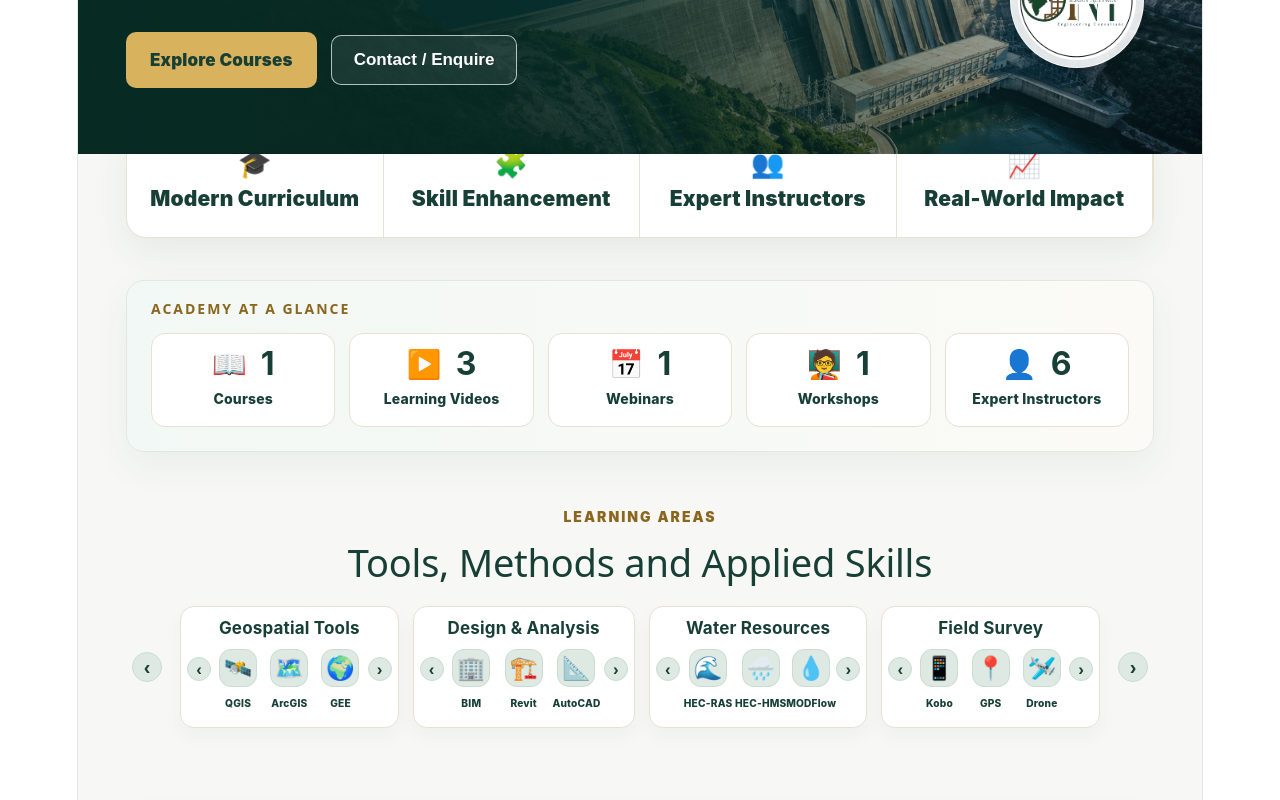
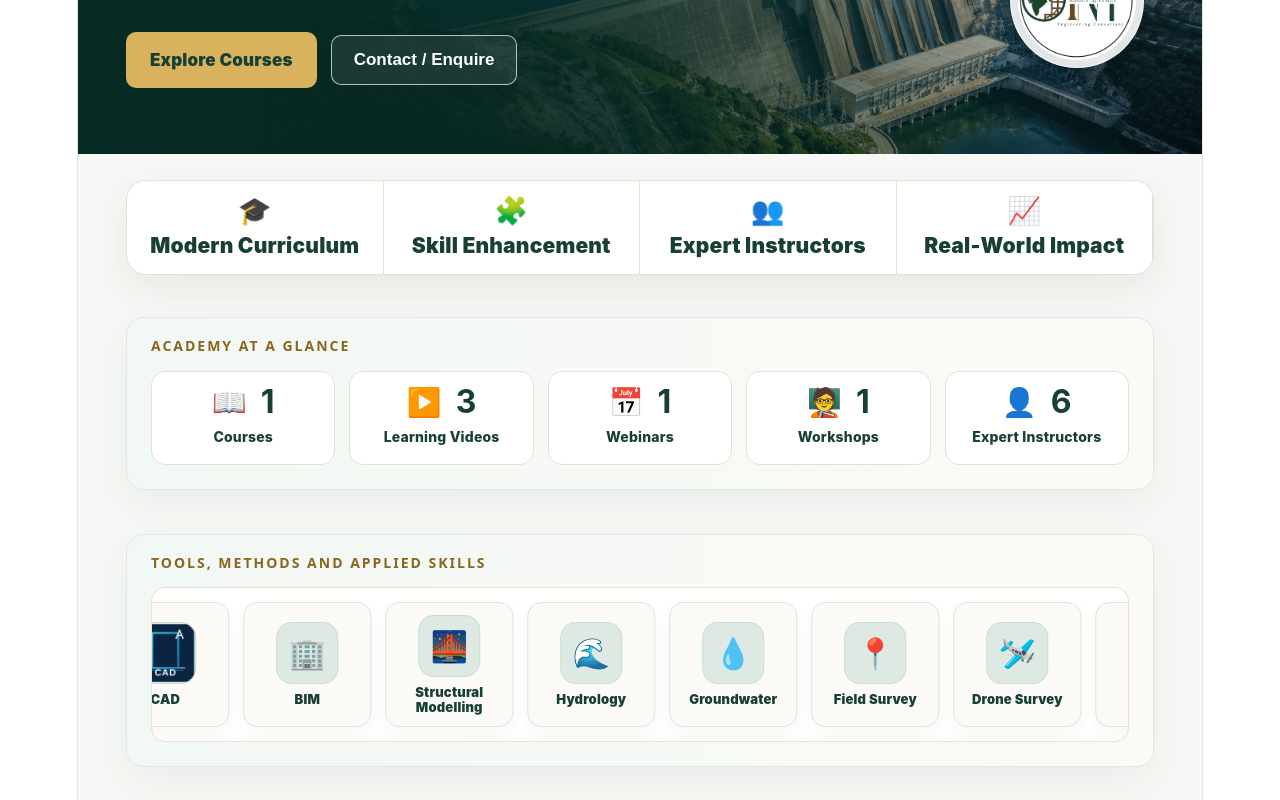
Before and after one commit to PradhanArpan/TerraMatrix-Academy, a React (Vite) app: page / in a window 1280 px wide. Shown: the part 380-1180 px from the top of the page. Built offline with nearby package versions, Linux system fonts and the light colour scheme.

Commit message:
Add files via upload

```diff
--- a/src/pages/Home.tsx
+++ b/src/pages/Home.tsx
@@ -76,6 +76,30 @@ const highlights = [
   { icon: "🧩", title: "Skill Enhancement" },
   { icon: "👥", title: "Expert Instructors" },
   { icon: "📈", title: "Real-World Impact" },
+];
+
+const genericSkillItems = [
+  { name: "GIS", icon: "🗺️", logoUrl: "/logos/gis.png" },
+  { name: "Remote Sensing", icon: "🛰️" },
+  { name: "CAD", icon: "📐", logoUrl: "/logos/cad.png" },
+  { name: "BIM", icon: "🏢" },
+  { name: "Structural Modelling", icon: "🌉" },
+  { name: "Hydrology", icon: "🌊" },
+  { name: "Groundwater", icon: "💧" },
+  { name: "Field Survey", icon: "📍" },
+  { name: "Drone Survey", icon: "🛩️" },
+  { name: "Mobile Mapping", icon: "🧭" },
+  { name: "Data Collection", icon: "📱" },
+  { name: "Statistics", icon: "📊" },
+  { name: "Spreadsheet Skills", icon: "📗" },
+  { name: "Data Analysis", icon: "📈" },
+  { name: "Programming", icon: "🐍" },
+  { name: "Research Methods", icon: "📝" },
+  { name: "Impact Assessment", icon: "📋" },
+  { name: "Documentation", icon: "📑" },
+  { name: "Teaching & Assessment", icon: "🎓" },
+  { name: "Sustainability", icon: "🌱" },
+  { name: "Risk & Resilience", icon: "🛡️" },
 ];
 
 function normalizeToolName(name: string) {
@@ -333,6 +357,12 @@ export default function Home() {
 
   return (
     <main>
+      <style>{`
+        @keyframes tmToolsAutoScroll {
+          0% { transform: translateX(0); }
+          100% { transform: translateX(-50%); }
+        }
+      `}</style>
       <section style={heroSection}>
         <div style={heroOverlay}>
           <div style={heroContent}>
@@ -398,83 +428,25 @@ export default function Home() {
       </section>
 
       <section style={learningSection}>
-        <div style={sectionHeader}>
-          <div style={sectionEyebrow}>LEARNING AREAS</div>
-          <h2 style={sectionTitle}>Tools, Methods and Applied Skills</h2>
-        </div>
+        <div style={learningPanel}>
+          <h2 style={toolsPanelTitle}>Tools, Methods and Applied Skills</h2>
 
-        <div style={areaCarouselFrame}>
-          {groupedTools.length > 4 && (
-            <button
-              type="button"
-              onClick={() => moveAreaCarousel(-1)}
-              style={{ ...areaCarouselButton, ...areaCarouselButtonLeft }}
-              aria-label="Previous learning area"
-            >
-              ‹
-            </button>
-          )}
-
-          <div style={toolGrid}>
-          {visibleAreaGroups.map((group) => {
-            const visibleTools = getVisibleTools(group.area, group.tools);
-            const pageCount = Math.max(1, Math.ceil(group.tools.length / 3));
-
-            return (
-              <article key={group.area} style={toolCard}>
-                <h3 style={toolTitle}>{group.area}</h3>
-
-                <div style={toolLogoGrid}>
-                  {visibleTools.map((tool) => (
-                    <div key={tool.id} style={toolLogoItem} title={tool.name}>
-                      <div style={toolLogoBox}>
-                        {tool.logoData ? (
-                          <img src={tool.logoData} alt={tool.name} style={toolLogoImage} />
-                        ) : (
-                          <span style={toolIconText}>{tool.icon || "🧩"}</span>
-                        )}
-                      </div>
-                      <span style={toolName}>{tool.name}</span>
-                    </div>
-                  ))}
-                </div>
-
-                {pageCount > 1 && (
-                  <>
-                    <button
-                      type="button"
-                      onClick={() => moveToolCarousel(group.area, group.tools, -1)}
-                      style={{ ...carouselButton, ...carouselButtonLeft }}
-                      aria-label={`Previous ${group.area} tools`}
-                    >
-                      ‹
-                    </button>
-
-                    <button
-                      type="button"
-                      onClick={() => moveToolCarousel(group.area, group.tools, 1)}
-                      style={{ ...carouselButton, ...carouselButtonRight }}
-                      aria-label={`Next ${group.area} tools`}
-                    >
-                      ›
-                    </button>
-                  </>
-                )}
-              </article>
-            );
-          })}
+          <div style={toolsCarouselFrame}>
+            <div style={toolsCarouselTrack}>
+              {[...genericSkillItems, ...genericSkillItems].map((tool, index) => (
+                <article key={`${tool.name}-${index}`} style={genericToolCard}>
+                  <div style={genericToolLogo}>
+                    {"logoUrl" in tool && tool.logoUrl ? (
+                      <img src={tool.logoUrl} alt={tool.name} style={genericToolLogoImage} />
+                    ) : (
+                      tool.icon
+                    )}
+                  </div>
+                  <span style={genericToolName}>{tool.name}</span>
+                </article>
+              ))}
+            </div>
           </div>
-
-          {groupedTools.length > 4 && (
-            <button
-              type="button"
-              onClick={() => moveAreaCarousel(1)}
-              style={{ ...areaCarouselButton, ...areaCarouselButtonRight }}
-              aria-label="Next learning area"
-            >
-              ›
-            </button>
-          )}
         </div>
       </section>
       <section style={enquirySection}>
@@ -701,8 +673,8 @@ const heroSecondaryButton: CSSProperties = {
 
 const highlightWrap: CSSProperties = {
   maxWidth: "1220px",
-  margin: "-30px auto 0",
-  padding: "0 48px 42px",
+  margin: "0 auto",
+  padding: "26px 48px 42px",
 };
 
 const highlightGrid: CSSProperties = {
@@ -716,8 +688,8 @@ const highlightGrid: CSSProperties = {
 };
 
 const highlightCard: CSSProperties = {
-  minHeight: "112px",
-  padding: "22px 18px",
+  minHeight: "92px",
+  padding: "16px 18px",
   display: "grid",
   alignContent: "center",
   justifyItems: "center",
@@ -810,13 +782,86 @@ const statLabel: CSSProperties = {
 const learningSection: CSSProperties = {
   maxWidth: "1220px",
   margin: "0 auto",
-  padding: "8px 48px 78px",
+  padding: "0 48px 56px",
 };
 
-const sectionHeader: CSSProperties = {
+const learningPanel: CSSProperties = {
+  background: "linear-gradient(90deg, #F2F8F5, #FBFAF6)",
+  border: "1px solid #DDE9E2",
+  borderRadius: "18px",
+  padding: "20px 24px 24px",
+  boxShadow: "0 14px 36px rgba(23,63,53,0.06)",
+  overflow: "hidden",
+};
+
+const toolsPanelTitle: CSSProperties = {
+  color: "#8A661E",
+  fontSize: "14px",
+  fontWeight: 900,
+  letterSpacing: "2px",
+  textTransform: "uppercase",
+  margin: "0 0 16px",
+  textAlign: "left",
+};
+
+const toolsCarouselFrame: CSSProperties = {
+  width: "100%",
+  overflow: "hidden",
+  background: "#FFFFFF",
+  border: "1px solid #E8E1D2",
+  borderRadius: "14px",
+  padding: "14px 0",
+};
+
+const toolsCarouselTrack: CSSProperties = {
+  display: "flex",
+  width: "max-content",
+  gap: "14px",
+  padding: "0 14px",
+  animation: "tmToolsAutoScroll 48s linear infinite",
+};
+
+const genericToolCard: CSSProperties = {
+  width: "128px",
+  minHeight: "108px",
+  background: "#FBFAF6",
+  border: "1px solid #E8E1D2",
+  borderRadius: "14px",
+  display: "grid",
+  justifyItems: "center",
+  alignContent: "center",
+  gap: "8px",
+  padding: "12px 10px",
+  boxShadow: "0 8px 18px rgba(23,63,53,0.04)",
+};
+
+const genericToolLogo: CSSProperties = {
+  width: "62px",
+  height: "62px",
+  borderRadius: "15px",
+  background: "#DDE9E2",
+  border: "1px solid #C9DDD3",
+  display: "flex",
+  alignItems: "center",
+  justifyContent: "center",
+  fontSize: "30px",
+  lineHeight: 1,
+  overflow: "hidden",
+};
+
+const genericToolLogoImage: CSSProperties = {
+  width: "100%",
+  height: "100%",
+  objectFit: "contain",
+  display: "block",
+};
+
+const genericToolName: CSSProperties = {
+  color: "#173F35",
+  fontSize: "13px",
+  fontWeight: 900,
+  lineHeight: "1.12",
   textAlign: "center",
-  maxWidth: "860px",
-  margin: "0 auto 22px",
 };
 
 const sectionEyebrow: CSSProperties = {
@@ -824,154 +869,16 @@ const sectionEyebrow: CSSProperties = {
   fontSize: "14px",
   fontWeight: 900,
   letterSpacing: "2px",
-  marginBottom: "10px",
+  textTransform: "uppercase",
+  marginBottom: "8px",
 };
 
 const sectionTitle: CSSProperties = {
   color: "#173F35",
-  fontSize: "38px",
+  fontSize: "34px",
   lineHeight: "1.15",
   margin: 0,
 };
-
-const areaCarouselFrame: CSSProperties = {
-  position: "relative",
-  padding: "0 54px",
-};
-
-const areaCarouselButton: CSSProperties = {
-  width: "30px",
-  height: "30px",
-  borderRadius: "50%",
-  border: "1px solid #C9DDD3",
-  background: "#DDE9E2",
-  color: "#173F35",
-  cursor: "pointer",
-  fontWeight: 900,
-  fontSize: "20px",
-  lineHeight: "1",
-  display: "flex",
-  alignItems: "center",
-  justifyContent: "center",
-  position: "absolute",
-  top: "50%",
-  transform: "translateY(-50%)",
-  zIndex: 3,
-};
-
-const areaCarouselButtonLeft: CSSProperties = {
-  left: "6px",
-};
-
-const areaCarouselButtonRight: CSSProperties = {
-  right: "6px",
-};
-
-const toolGrid: CSSProperties = {
-  display: "grid",
-  gridTemplateColumns: "repeat(4, 1fr)",
-  gap: "14px",
-};
-
-const toolCard: CSSProperties = {
-  background: "#FFFFFF",
-  border: "1px solid #E8E1D2",
-  borderRadius: "14px",
-  padding: "12px 34px",
-  boxShadow: "0 8px 18px rgba(23,63,53,0.04)",
-  display: "grid",
-  gap: "10px",
-  alignContent: "start",
-  position: "relative",
-};
-
-const toolTitle: CSSProperties = {
-  color: "#173F35",
-  fontSize: "17px",
-  lineHeight: "1.15",
-  margin: 0,
-  textAlign: "center",
-  whiteSpace: "nowrap",
-};
-
-const toolLogoGrid: CSSProperties = {
-  display: "grid",
-  gridTemplateColumns: "repeat(3, minmax(0, 1fr))",
-  gap: "5px",
-  alignItems: "start",
-};
-
-const toolLogoItem: CSSProperties = {
-  display: "grid",
-  justifyItems: "center",
-  gap: "6px",
-  minWidth: 0,
-};
-
-const toolLogoBox: CSSProperties = {
-  width: "38px",
-  height: "38px",
-  borderRadius: "12px",
-  background: "#DDE9E2",
-  display: "flex",
-  alignItems: "center",
-  justifyContent: "center",
-  overflow: "hidden",
-  border: "1px solid #C9DDD3",
-};
-
-const toolLogoImage: CSSProperties = {
-  width: "100%",
-  height: "100%",
-  objectFit: "contain",
-  background: "#FFFFFF",
-};
-
-const toolIconText: CSSProperties = {
-  fontSize: "23px",
-};
-
-const toolName: CSSProperties = {
-  color: "#173F35",
-  fontSize: "10.2px",
-  fontWeight: 850,
-  textAlign: "center",
-  lineHeight: "1.08",
-  minHeight: "22px",
-  display: "flex",
-  alignItems: "center",
-  justifyContent: "center",
-  whiteSpace: "nowrap",
-  maxWidth: "64px",
-};
-
-const carouselButton: CSSProperties = {
-  width: "24px",
-  height: "24px",
-  borderRadius: "50%",
-  border: "1px solid #C9DDD3",
-  background: "#DDE9E2",
-  color: "#173F35",
-  cursor: "pointer",
-  fontWeight: 900,
-  fontSize: "17px",
-  lineHeight: "1",
-  display: "flex",
-  alignItems: "center",
-  justifyContent: "center",
-  position: "absolute",
-  top: "52%",
-  transform: "translateY(-50%)",
-};
-
-const carouselButtonLeft: CSSProperties = {
-  left: "6px",
-};
-
-const carouselButtonRight: CSSProperties = {
-  right: "6px",
-};
-
 
 const enquirySection: CSSProperties = {
   maxWidth: "1220px",
```
